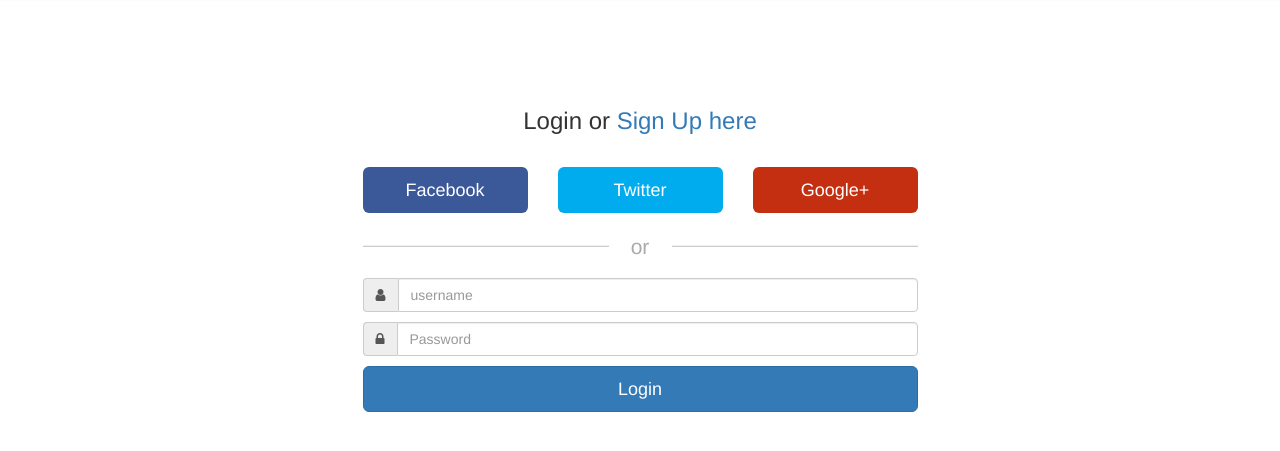
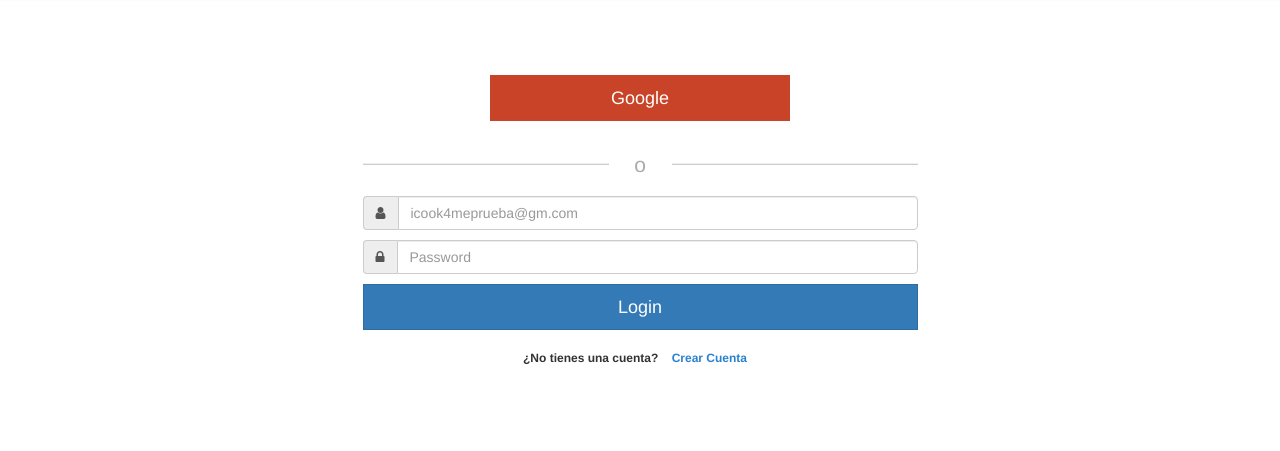
Before and after one commit to franlopezm/icook4me, a website: page client/index.html at #!/login in a window 1280 px wide. Shown: the part 55-506 px from the top of the page. Drawn offline with nearby package versions, Linux system fonts and the light colour scheme; some packages are replaced by stand-ins of ours; a script that the page names is missing.

Commit message:
login modified

```diff
--- a/client/css/omb-style.css
+++ b/client/css/omb-style.css
@@ -10,7 +10,9 @@
         margin-left: 25%;
     }
 }
-
+.omb_login button {
+  border-radius: 0;
+}
 .omb_login .omb_authTitle {
     text-align: center;
   line-height: 300%;
--- a/client/sass/style.sass
+++ b/client/sass/style.sass
@@ -331,6 +331,15 @@
     margin-top: 10px
     span
       margin-left: 5px
+  .new-count
+    margin-top: 20px
+    text-align: center
+    font-size: 12px
+    font-weight: 600
+    .link
+      color: $link-second-hover
+      &:hover
+        color: $link-second
 
 .fullscreen-recipe
   textarea,
--- a/client/templates/login.html
+++ b/client/templates/login.html
@@ -1,7 +1,6 @@
-<!--<div id="login">
-    <h3 class="text-center">Login</h3>
+<div id="login">
     <div class="row-flex">
-        <div class="item-row-flex social-buttons">
+        <!--<div class="item-row-flex social-buttons">
             <a href="#" class="btn btn-lg btn-block btn-facebook">
                 <i class="fa fa-facebook visible-xs"></i>
                 <span class="hidden-xs">Facebook</span>
@@ -12,46 +11,24 @@
                 <i class="fa fa-twitter visible-xs"></i>
                 <span class="hidden-xs">Twitter</span>
             </a>
-        </div>
+        </div>-->
         <div class="item-row-flex social-buttons">
             <a href="#" class="btn btn-lg btn-block btn-google">
-                <i class="fa fa-google-plus visible-xs"></i>
-                <span class="hidden-xs">Google+</span>
+                <i class="fa fa-google visible-xs"></i>
+                <span class="hidden-xs">Google</span>
             </a>
         </div>
-        <div class="item-row-flex not-button">
+        <!--<div class="item-row-flex not-button">
             <label class="remember-me">
                 <input type="checkbox" value="remember-me"><span>Remember Me</span>
             </label>
+        </div>-->
     </div>
-    </div>
-</div>-->
     <div class="omb_login">
-    <h3 class="omb_authTitle">Login or <a href="#!/register">Sign Up here</a></h3>
-    <div class="row omb_row-sm-offset-3 omb_socialButtons">
-        <div class="col-xs-4 col-sm-2">
-            <a href="#" class="btn btn-lg btn-block omb_btn-facebook">
-                <i class="fa fa-facebook visible-xs"></i>
-                <span class="hidden-xs">Facebook</span>
-            </a>
-        </div>
-        <div class="col-xs-4 col-sm-2">
-            <a href="#" class="btn btn-lg btn-block omb_btn-twitter">
-                <i class="fa fa-twitter visible-xs"></i>
-                <span class="hidden-xs">Twitter</span>
-            </a>
-        </div>
-        <div class="col-xs-4 col-sm-2">
-            <a href="#" class="btn btn-lg btn-block omb_btn-google">
-                <i class="fa fa-google-plus visible-xs"></i>
-                <span class="hidden-xs">Google+</span>
-            </a>
-        </div>
-    </div>
         <div class="row omb_row-sm-offset-3 omb_loginOr">
             <div class="col-xs-12 col-sm-6">
                 <hr class="omb_hrOr">
-            <span class="omb_spanOr">or</span>
+                <span class="omb_spanOr">o</span>
             </div>
         </div>
         <div class="row omb_row-sm-offset-3">
@@ -59,28 +36,20 @@
                 <form class="omb_loginForm" action="" autocomplete="off" method="POST" ng-submit="login($event)">
                     <div class="input-group">
                         <span class="input-group-addon"><i class="fa fa-user"></i></span>
-                    <input type="text" ng-model="username" class="form-control" name="username" placeholder="username">
+                        <input type="email" ng-model="username" class="form-control" placeholder="icook4meprueba@gm.com">
                     </div>
                     <span class="help-block"></span>
                     <div class="input-group">
                         <span class="input-group-addon"><i class="fa fa-lock"></i></span>
-                    <input type="password" ng-model="password" class="form-control" name="password" placeholder="Password">
+                        <input type="password" ng-model="password" class="form-control" placeholder="Password">
                     </div>
                     <span class="help-block"></span>
                     <button class="btn btn-lg btn-primary btn-block" type="submit">Login</button>
                 </form>
             </div>
         </div>
-    <!--<div class="row omb_row-sm-offset-3">
-        <div class="col-xs-12 col-sm-3">
-            <label class="checkbox">
-                <input type="checkbox" value="remember-me">Remember Me
-            </label>
+        <div class="new-count">
+            ¿No tienes una cuenta? <a class="link" alt="Crear cuenta nueva" href="#!/register">Crear Cuenta</a>
         </div>
-        <div class="col-xs-12 col-sm-3">
-            <p class="omb_forgotPwd">
-                <a href="#">Forgot password?</a>
-            </p>
     </div>
-    </div>-->
 </div>
```
Also changed, not shown: client/templates/register.html (+18 -36 lines), client/css/style.css, 1 other file. Lines whose indentation alone changed are shown as unchanged.
